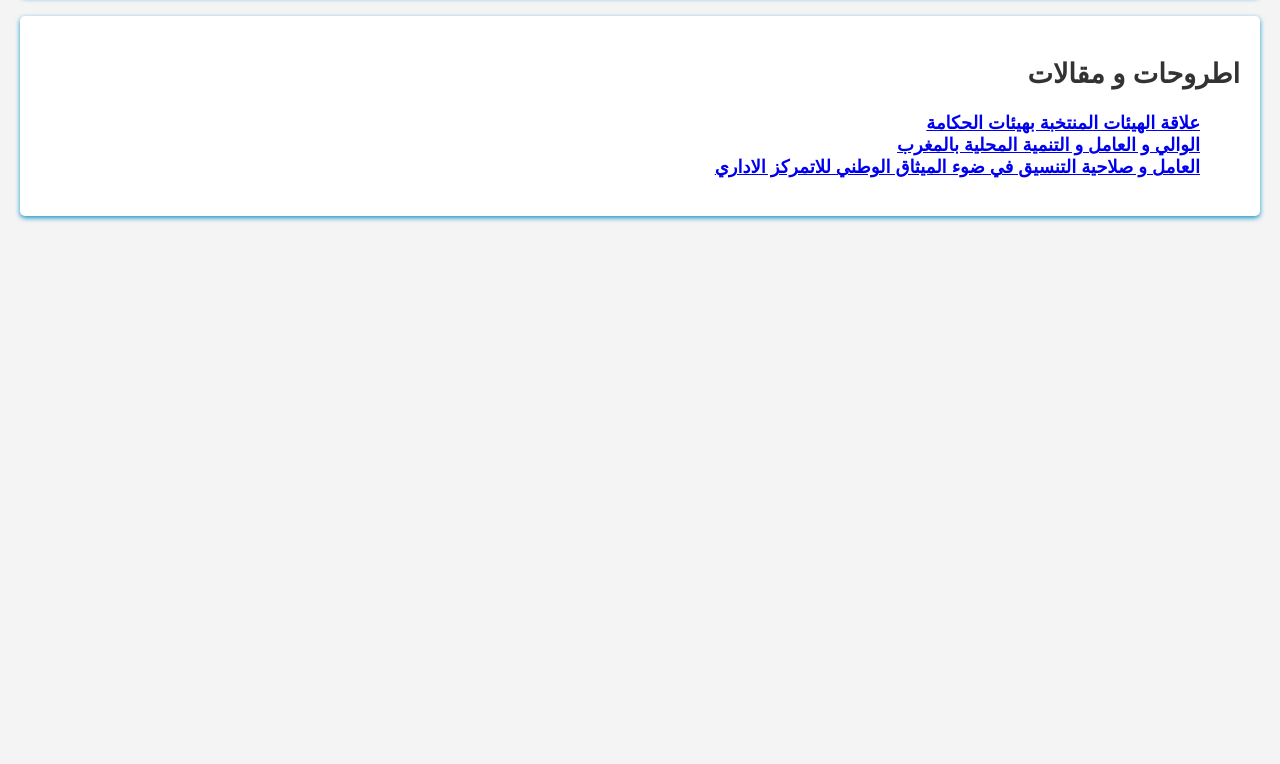
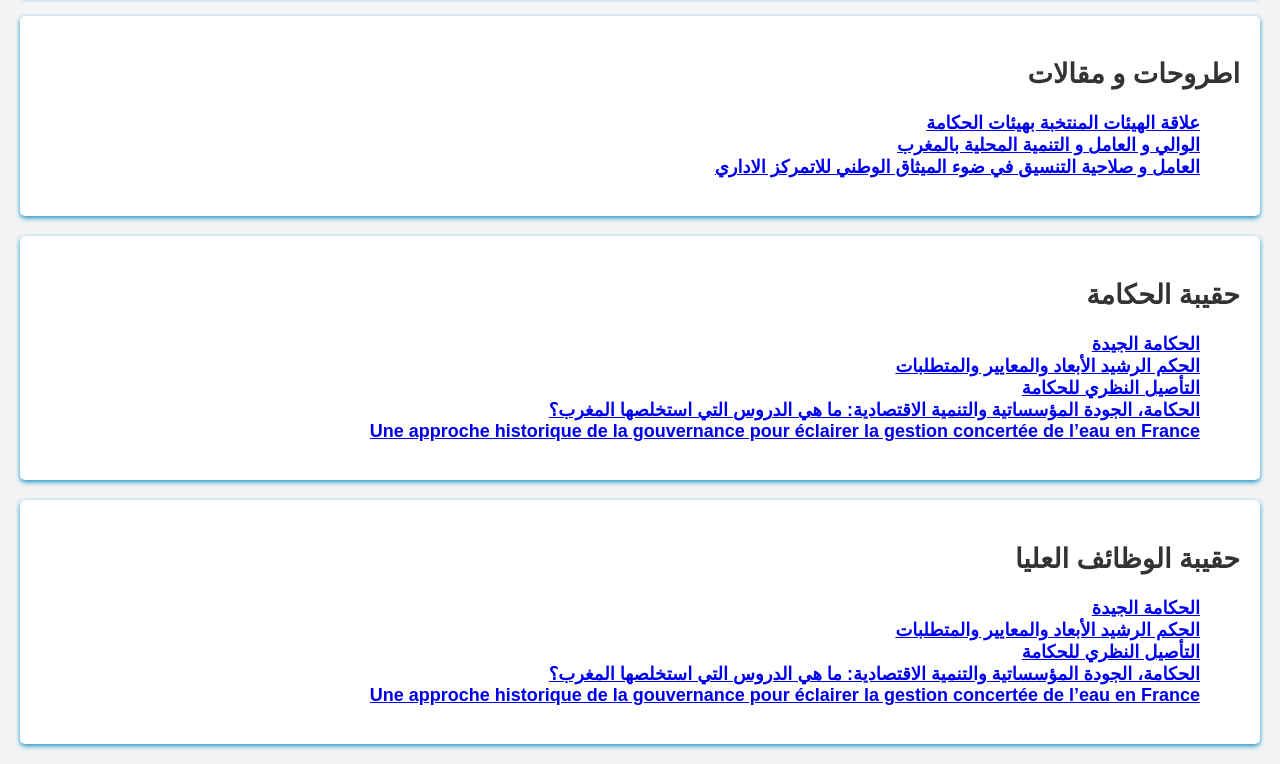
Before and after one commit to SaaddissNisrine/SaadDiss, a plain HTML site: page reference.html in a window 1280 px wide. Shown: the part 1786-2550 px from the top of the page. Before the commit the page ends 2022 px from the top, so only its background shows below. Drawn offline with Linux system fonts and the light colour scheme.

Commit message:
reference.html

```diff
--- a/reference.html
+++ b/reference.html
@@ -88,6 +88,9 @@ h1 {
         <nav >
             <a href="#livres">  <b> كتب </b></a>
             <a href="#articles"><b>اطروحات و  مقالات</b> </a>
+            <a href="#articles2"><b>حقيبة الحكامة</b> </a>
+            <a href="#articles3"><b>حقيبة الوظائف العليا </b> </a>
+
         </nav>
 
 
@@ -110,14 +113,30 @@ h1 {
         <h2>  اطروحات و  مقالات</h2>
         <ul style="direction: rtl;">
             <a href="Copie de هيئات الحكامة.pdf"> <b> علاقة الهيئات المنتخبة بهيئات الحكامة</b></a>
+    <br>  <a href="أطروحة الوالي والعامل في التنمية المحلية 2015 (1)_الصفحة الرسمية للأستاذ ياسين كحلي (1) (1) (1).pdf"> <b>الوالي و العامل و التنمية المحلية بالمغرب </b></a>
+          <br>  <a href="العامل وصلاجية التنسيق في ضوء الميثاق الوطني للاتمركز الاداري.pdf"> <b>  العامل و صلاحية التنسيق في ضوء الميثاق الوطني للاتمركز الاداري </b></a>
+   </ul>
+    </section>
 
+      <section id="articles2">
+        <h2> حقيبة الحكامة</h2>
+        <ul style="direction: rtl;">
+            <a href="كتاب الحكامة الجيدة.pdf"> <b>الحكامة الجيدة</b></a>
+          <br>  <a href="الحكم-الرشيد-الأبعاد-والمعايير-والمتطلبات.pdf"> <b>الحكم الرشيد الأبعاد والمعايير والمتطلبات </b></a>
+          <br>  <a href="التأصيل النظري للحكامة.pdf"> <b> التأصيل النظري للحكامة</b></a>
+          <br>  <a href="arabe_gouvernance (1).pdf"> <b>الحكامة، الجودة المؤسساتية والتنمية الاقتصادية: ما هي الدروس التي استخلصها المغرب؟</b></a>
+        <br>  <a href="abs863_article (1).pdf"> <b> Une approche historique de la gouvernance pour éclairer la gestion concertée de l’eau en France</b></a>
+        </ul>
+    </section>
 
-          <br>  <a href="أطروحة الوالي والعامل في التنمية المحلية 2015 (1)_الصفحة الرسمية للأستاذ ياسين كحلي (1) (1) (1).pdf"> <b>الوالي و العامل و التنمية المحلية بالمغرب </b></a>
-
-          <br>  <a href="العامل وصلاجية التنسيق في ضوء الميثاق الوطني للاتمركز الاداري.pdf"> <b>  العامل و صلاحية التنسيق في ضوء الميثاق الوطني للاتمركز الاداري </b></a>
-
-
-
+          <section id="articles3">
+        <h2> حقيبة الوظائف العليا</h2>
+        <ul style="direction: rtl;">
+            <a href="كتاب الحكامة الجيدة.pdf"> <b>الحكامة الجيدة</b></a>
+          <br>  <a href="الحكم-الرشيد-الأبعاد-والمعايير-والمتطلبات.pdf"> <b>الحكم الرشيد الأبعاد والمعايير والمتطلبات </b></a>
+          <br>  <a href="التأصيل النظري للحكامة.pdf"> <b> التأصيل النظري للحكامة</b></a>
+          <br>  <a href="arabe_gouvernance (1).pdf"> <b>الحكامة، الجودة المؤسساتية والتنمية الاقتصادية: ما هي الدروس التي استخلصها المغرب؟</b></a>
+        <br>  <a href="abs863_article (1).pdf"> <b> Une approche historique de la gouvernance pour éclairer la gestion concertée de l’eau en France</b></a>
         </ul>
     </section>
 
```
